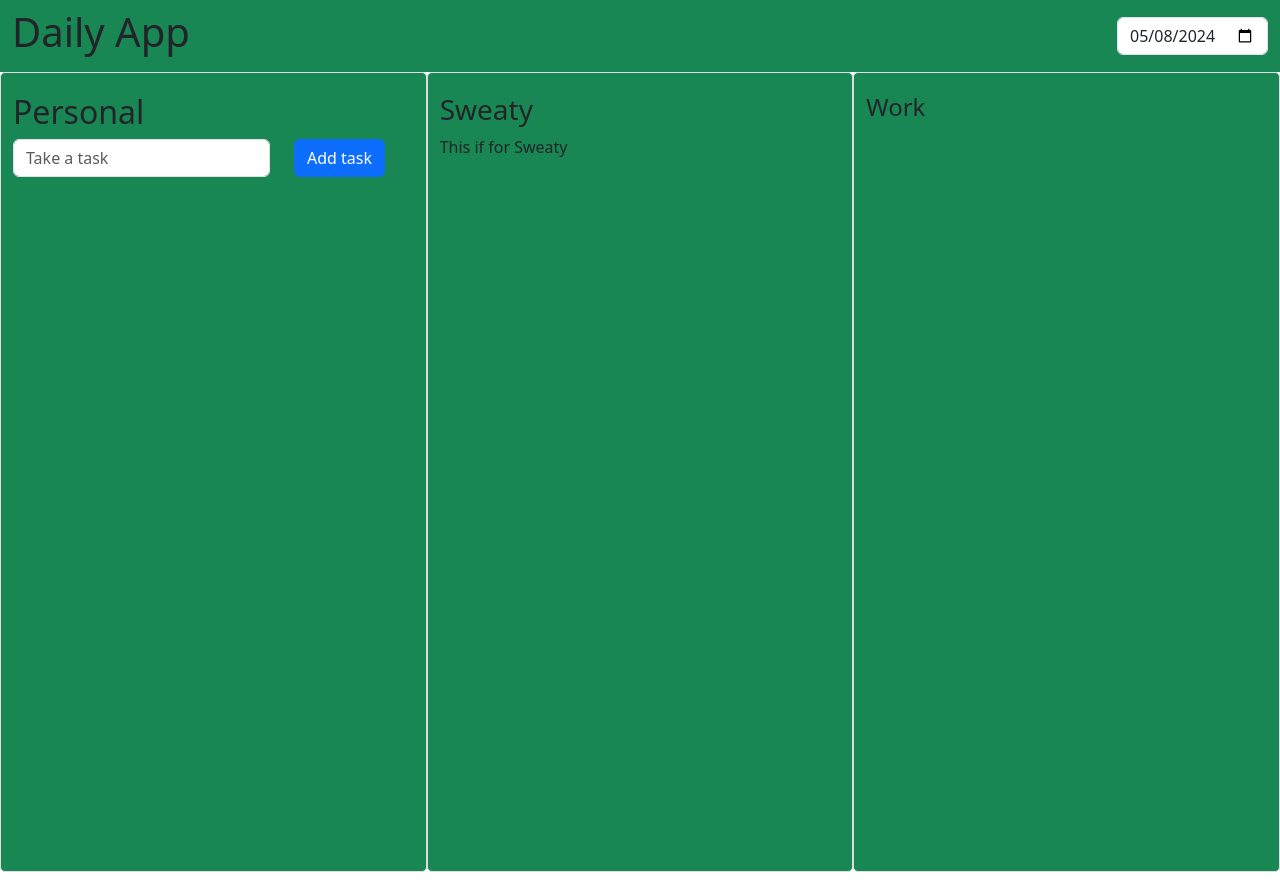
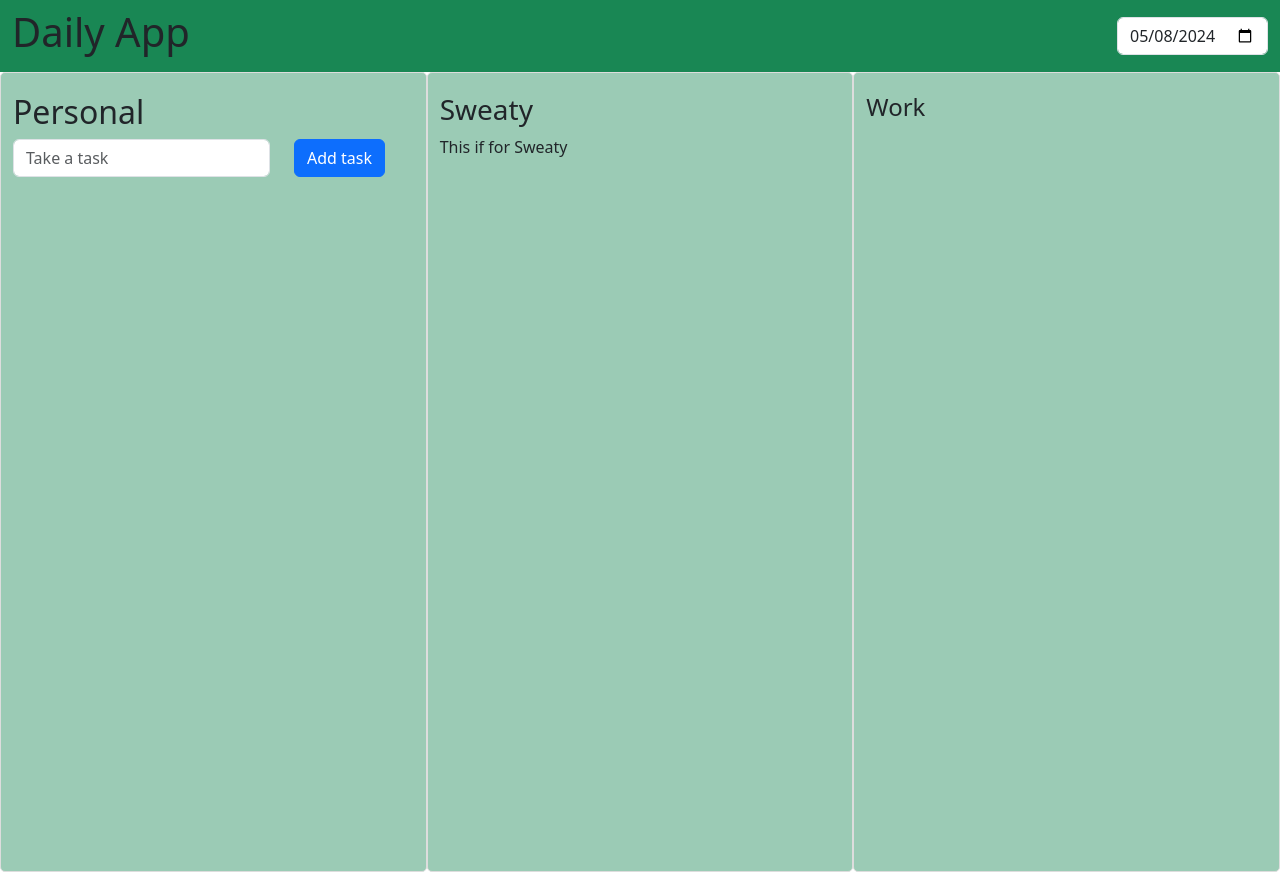
Before and after one commit to aneeshmunnam/daily-activity, a React (Create React App) app: page / in a window 1280 px wide. Built offline with nearby package versions, Linux system fonts and the light colour scheme.

Commit message:
Update background color of grids

```diff
--- a/src/App.css
+++ b/src/App.css
@@ -9,7 +9,7 @@
 }
 
 .column {
-  background-color: #198754;
+  background-color: #9bcbb5;
   padding: 20px;
   border: 1px solid #ddd;
   border-radius: 5px;
```
